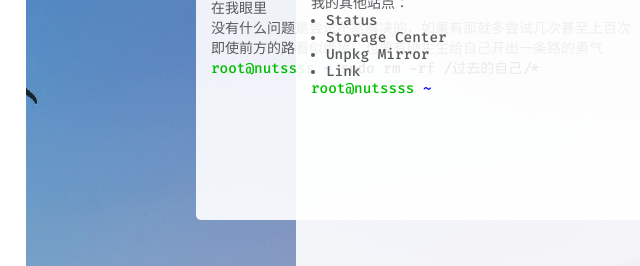
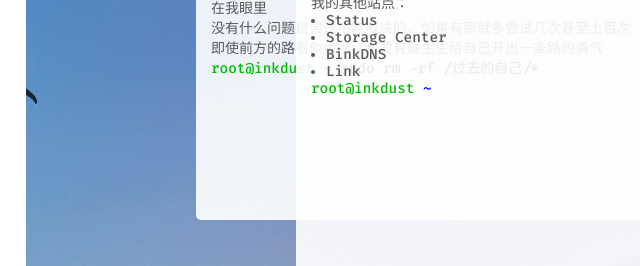
Before and after one commit to inkdust-dev/Homepage, a plain HTML site: page index.html in a window 1280 px wide. Shown: the part 244-510 px from the top of the page, 334-974 px from the left. Drawn offline with Linux system fonts and the light colour scheme.

Commit message:
Update index.html

```diff
--- a/index.html
+++ b/index.html
@@ -71,7 +71,7 @@
                     <p>在我眼里</p>
                     <p>没有什么问题是尝试不能解决的，如果有那就多尝试几次甚至上百次</p>
                     <p>即使前方的路看似绝境，也要有硬生生给自己开出一条路的勇气</p>
-                    <span style="color: rgb(0, 190, 0);">root@nutssss</span>
+                    <span style="color: rgb(0, 190, 0);">root@inkdust</span>
                     <span style="color: blue;">~</span>
                     <span style="color: rgb(39, 39, 39);">sudo rm -rf /过去的自己/*</span>
                 </div>
@@ -97,10 +97,10 @@
                     <ul class="ul">
                         <li><a href="https://status.inkdust.top/">Status</a></li>
                         <li><a href="https://alist.inkdust.top/">Storage Center</a></li>
-                        <li><a href="https://unpkg.inkdust.top/">Unpkg Mirror</a></li>
+                        <li><a href="https://447711.xyz/">BinkDNS</a></li>
                         <li><a href="https://blog.inkdust.top/links">Link</a></li>
                     </ul>
-                    <span style="color: rgb(0, 190, 0);">root@nutssss</span>
+                    <span style="color: rgb(0, 190, 0);">root@inkdust</span>
                     <span style="color: blue;">~</span>
                 </div>
             </div>
```
